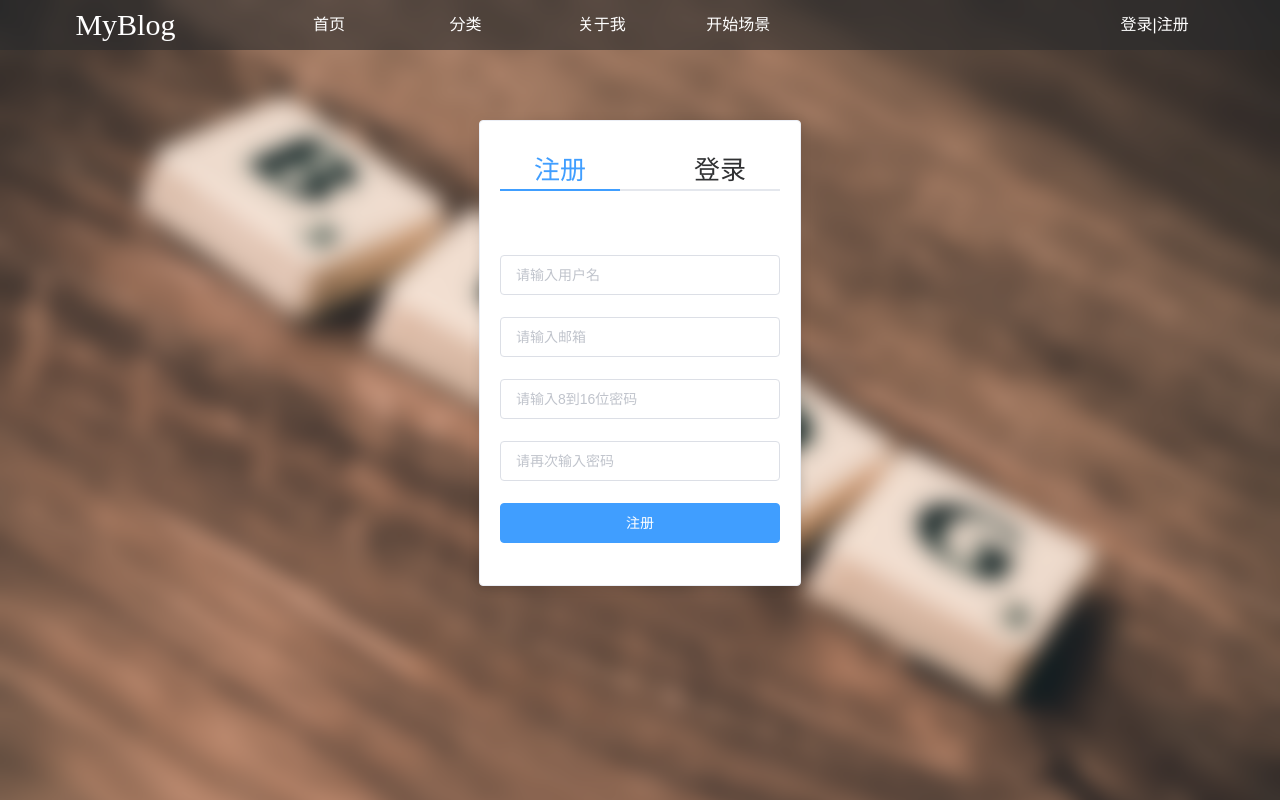
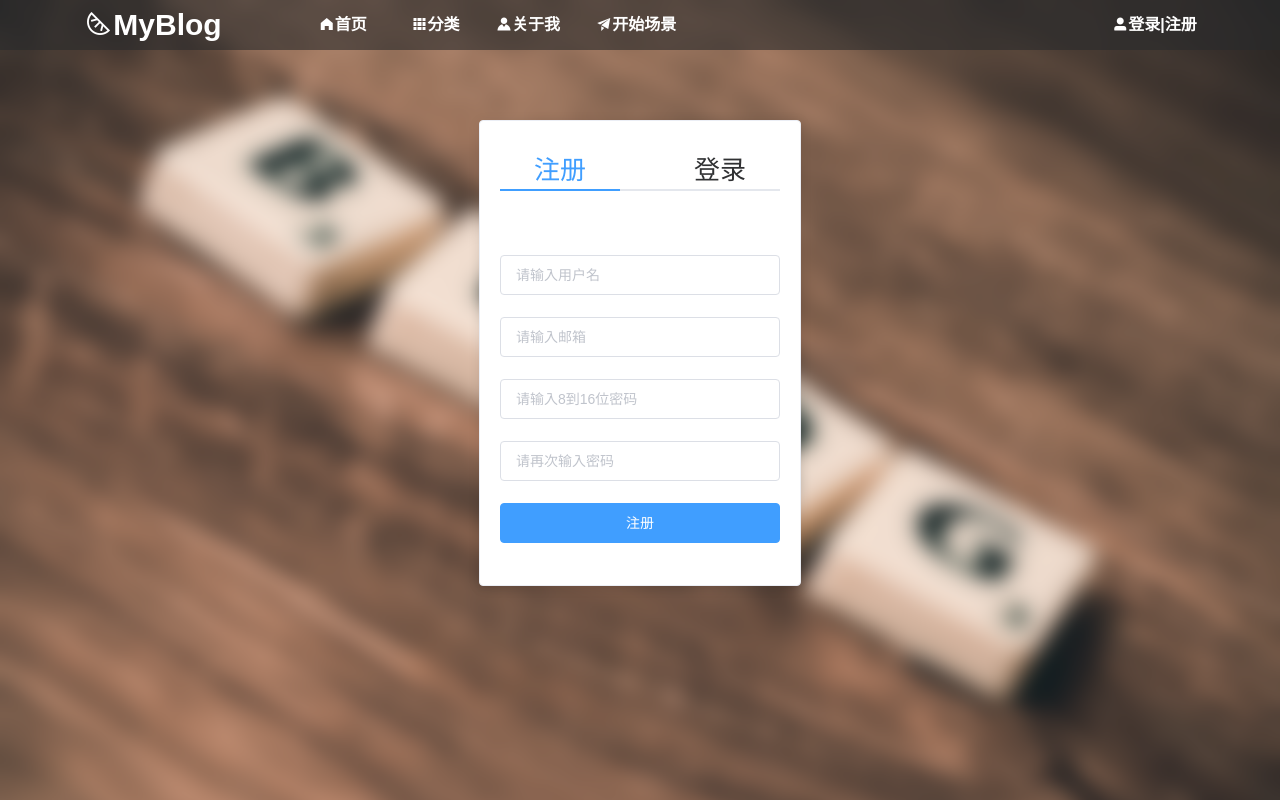
Before and after one commit to hlr7999/MyBlog, a Vue app in the folder frontend/: page /#/Register in a window 1280 px wide. Built offline with nearby package versions, Linux system fonts and the light colour scheme.

Commit message:
optimize the header

```diff
--- a/frontend/index.html
+++ b/frontend/index.html
@@ -4,7 +4,7 @@
   <meta charset="utf-8">
   <meta name="viewport" content="width=device-width,initial-scale=1.0">
   <link rel="shortcut icon" href="./static/img/favicon.ico">
-  <title>myblog</title>
+  <title>MyBlog</title>
 </head>
 <body>
   <div id="app"></div>
--- a/frontend/package.json
+++ b/frontend/package.json
@@ -11,7 +11,7 @@
   },
   "dependencies": {
     "axios": "^0.18.0",
-    "element-ui": "^2.7.0",
+    "element-ui": "^2.8.2",
     "font-awesome": "^4.7.0",
     "js-cookie": "^2.2.0",
     "vue": "^2.5.2",
--- a/frontend/src/components/header.vue
+++ b/frontend/src/components/header.vue
@@ -1,24 +1,30 @@
 <template>
 <div class="header">
   <el-row :gutter="20" type="flex" justify="center">
-    <el-col :span="5" class="logo" @click="homeBtn">MyBlog</el-col>
+    <el-col :span="5" class="logo" @click="homeBtn">
+      <i class="el-icon-watermelon"></i>MyBlog</el-col>
     <el-col :span="14">
-      <el-row :gutter="20" type="flex" justify="start" class="menu">
-        <el-col :span="4">
-          <div :class="activeIndex == 1 ? 'active' : ''" @click="homeBtn">首页</div>
+      <el-row :gutter="3" type="flex" justify="start" class="menu">
+        <el-col :span="3">
+          <div :class="activeIndex == 1 ? 'active' : ''" @click="homeBtn">
+            <i class="el-icon-s-home"></i>首页</div>
+        </el-col>
+        <el-col :span="3">
+          <div :class="activeIndex == 2 ? 'active' : ''" @click="classBtn">
+            <i class="el-icon-s-grid"></i>分类</div>
+        </el-col>
+        <el-col :span="3">
+          <div :class="activeIndex == 3 ? 'active' : ''" @click="aboutBtn">
+            <i class="el-icon-s-custom"></i>关于我</div>
         </el-col>
         <el-col :span="4">
-          <div :class="activeIndex == 2 ? 'active' : ''" @click="classBtn">分类</div>
-        </el-col>
-        <el-col :span="4">
-          <div :class="activeIndex == 3 ? 'active' : ''" @click="aboutBtn">关于我</div>
-        </el-col>
-        <el-col :span="4">
-          <div :class="activeIndex == 4 ? 'active' : ''" @click="startBtn">开始场景</div>
+          <div :class="activeIndex == 4 ? 'active' : ''" @click="startBtn">
+            <i class="el-icon-s-promotion"></i>开始场景</div>
         </el-col>
       </el-row>
     </el-col>
-    <el-col :span="5"><div class="login" @click="loginBtn">登录|注册</div></el-col>
+    <el-col :span="4"><div class="login" @click="loginBtn">
+      <i class="el-icon-user-solid"></i>登录|注册</div></el-col>
   </el-row>
 </div>
 </template>
@@ -34,16 +40,24 @@
   color: white;
   height: 50px;
   line-height: 50px;
-  min-width: 900px;
+  min-width: 750px;
+	font-family: Arial, sans-serif;
+  font-weight: 700;
+  /* forbid select text */
+  -moz-user-select: none;
+  -o-user-select:none;
+  -khtml-user-select:none;
+  -webkit-user-select:none;
+  -ms-user-select:none;
+  user-select:none;
 }
 
 .logo {
   font-size: 30px;
-  font-family: 'Microsoft YaHei';
   cursor: pointer;
 }
 
-.menu .el-col:hover,
+.menu .el-col:hover div,
 .menu .el-col:hover a,
 .active {
   background-color: #48456C;
@@ -51,7 +65,6 @@
 }
 
 .menu .el-col {
-  margin: 0 5px;
   cursor: pointer;
 }
 
@@ -93,7 +106,7 @@ export default {
       });
     },
     startBtn() {
-      window.location.href = 'http://localhost/ocean'
+      window.location.href = 'http://localhost/start'
     },
     loginBtn() {
       this.$router.push ({
--- a/frontend/src/main.js
+++ b/frontend/src/main.js
@@ -1,5 +1,3 @@
-// The Vue build version to load with the `import` command
-// (runtime-only or standalone) has been set in webpack.base.conf with an alias.
 import Vue from 'vue'
 import App from './App'
 import router from './router'
```
Also changed, not shown: frontend/src/components/articleList.vue (deleted), frontend/src/views/Article.vue (added), 1 other file (tests, documents, lock files or other folders).
